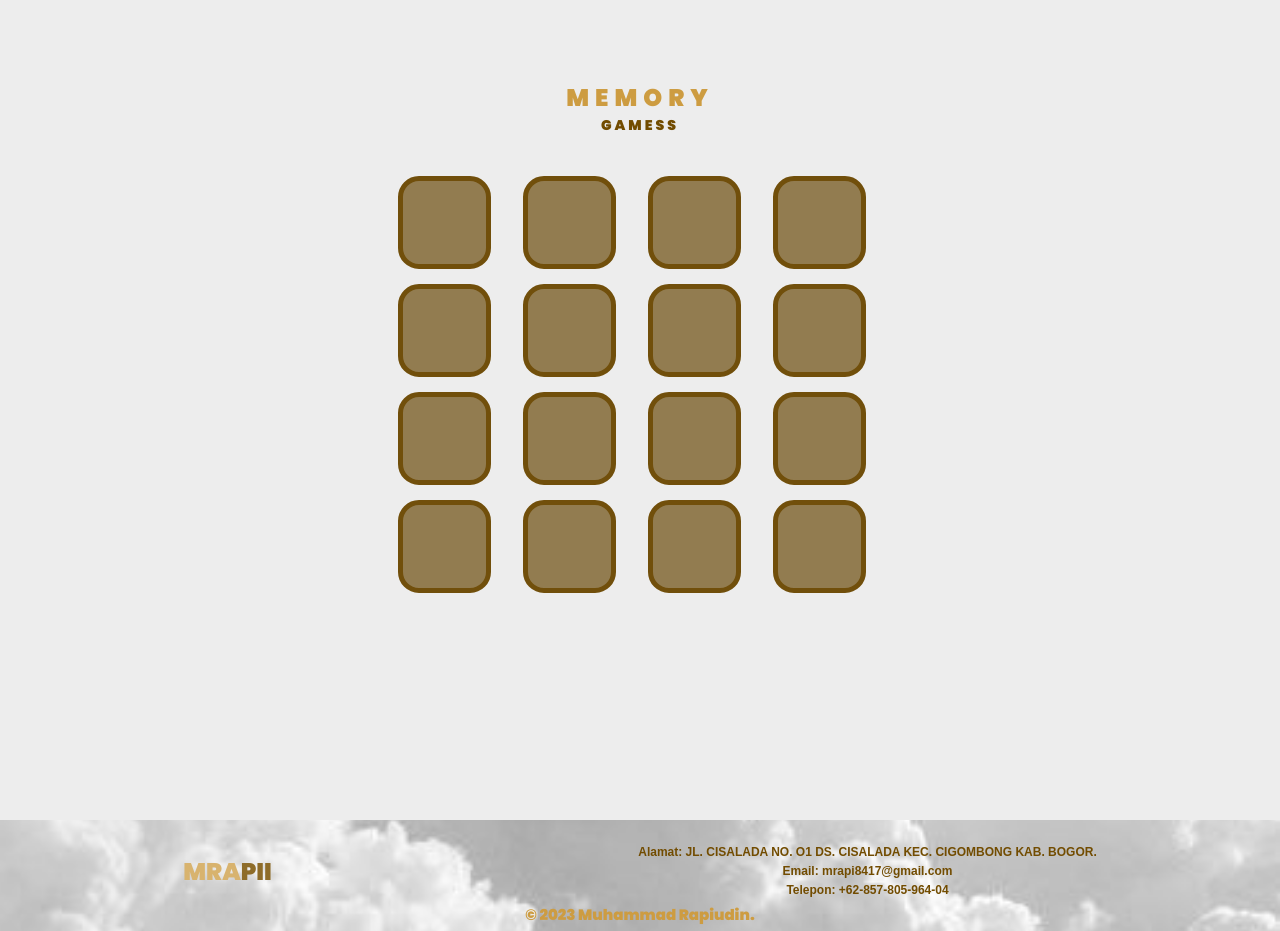
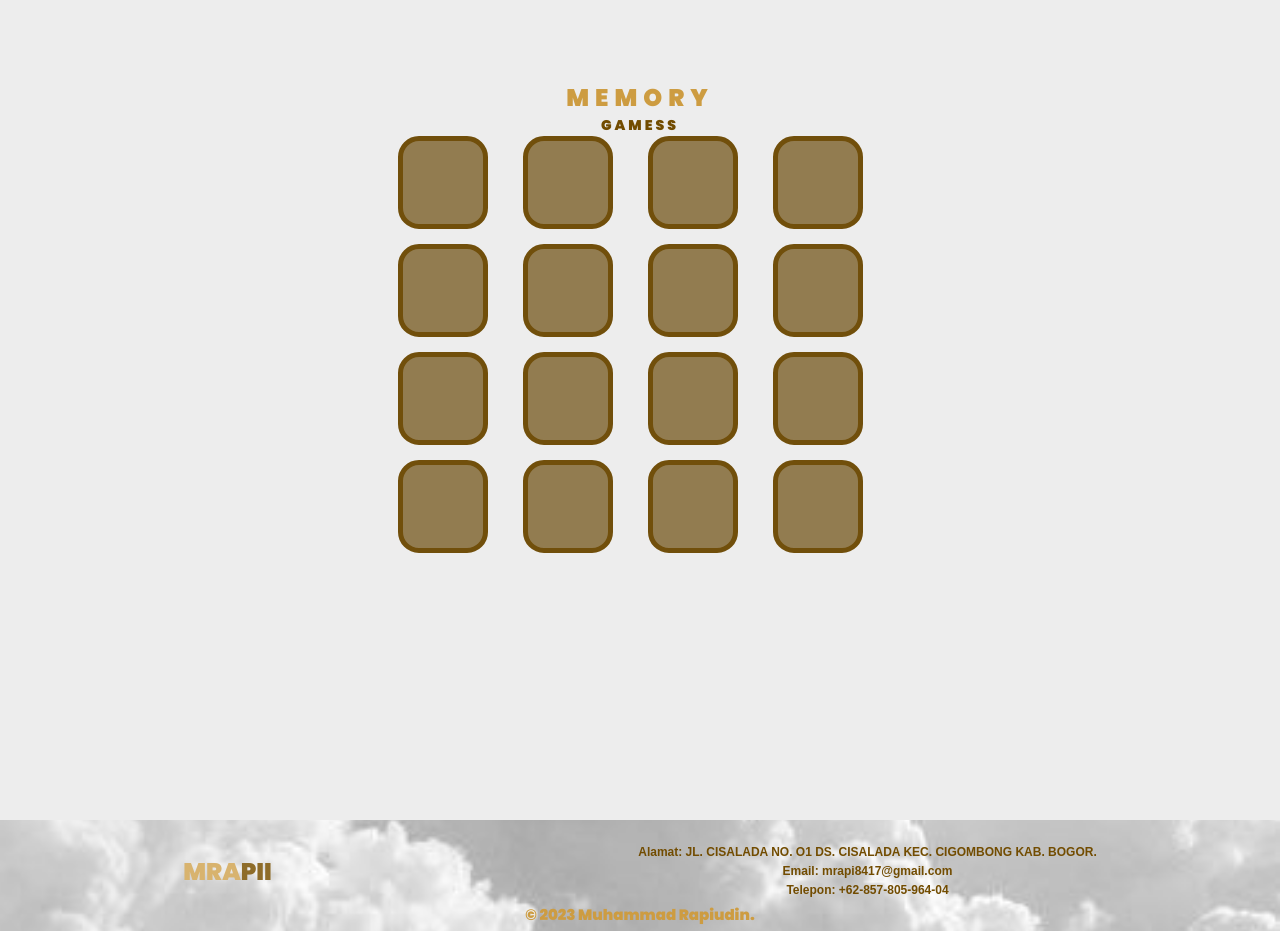
Before and after one commit to mrapiudin/portofolio, a plain HTML site: page index.html in a window 1280 px wide. Shown: the part 2380-3311 px from the top of the page. Drawn offline with nearby package versions, Linux system fonts and the light colour scheme.

Commit message:
commit ketiga

```diff
--- a/rapi.css
+++ b/rapi.css
@@ -544,12 +544,11 @@ main h3 {
     grid-template-columns: repeat(4, 110px);
     gap: 15px;
     position: relative;
-    margin-top: 40px;
     justify-content: center;
 }
 
 .card {
-    width: 93px;
+    width: 90px;
     height: 93px;
     perspective: 1000px;
     cursor: pointer;
```
